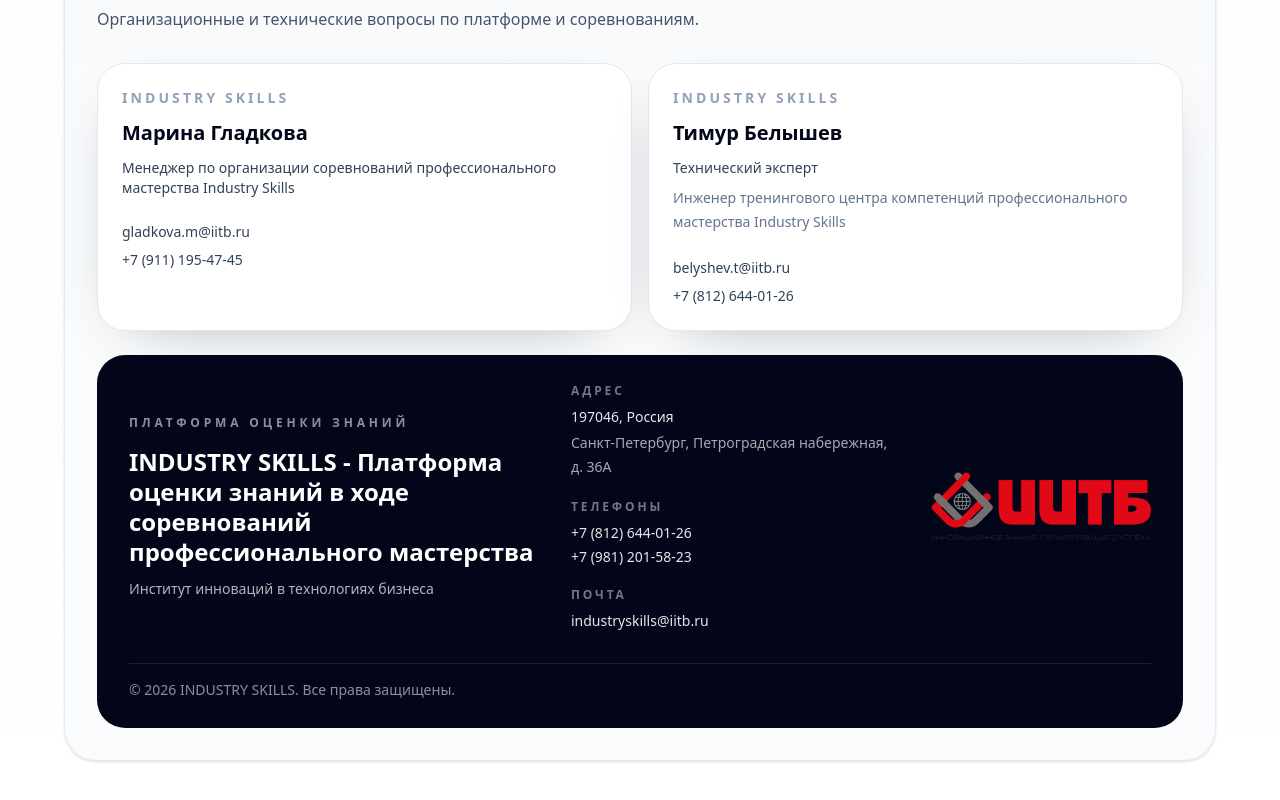
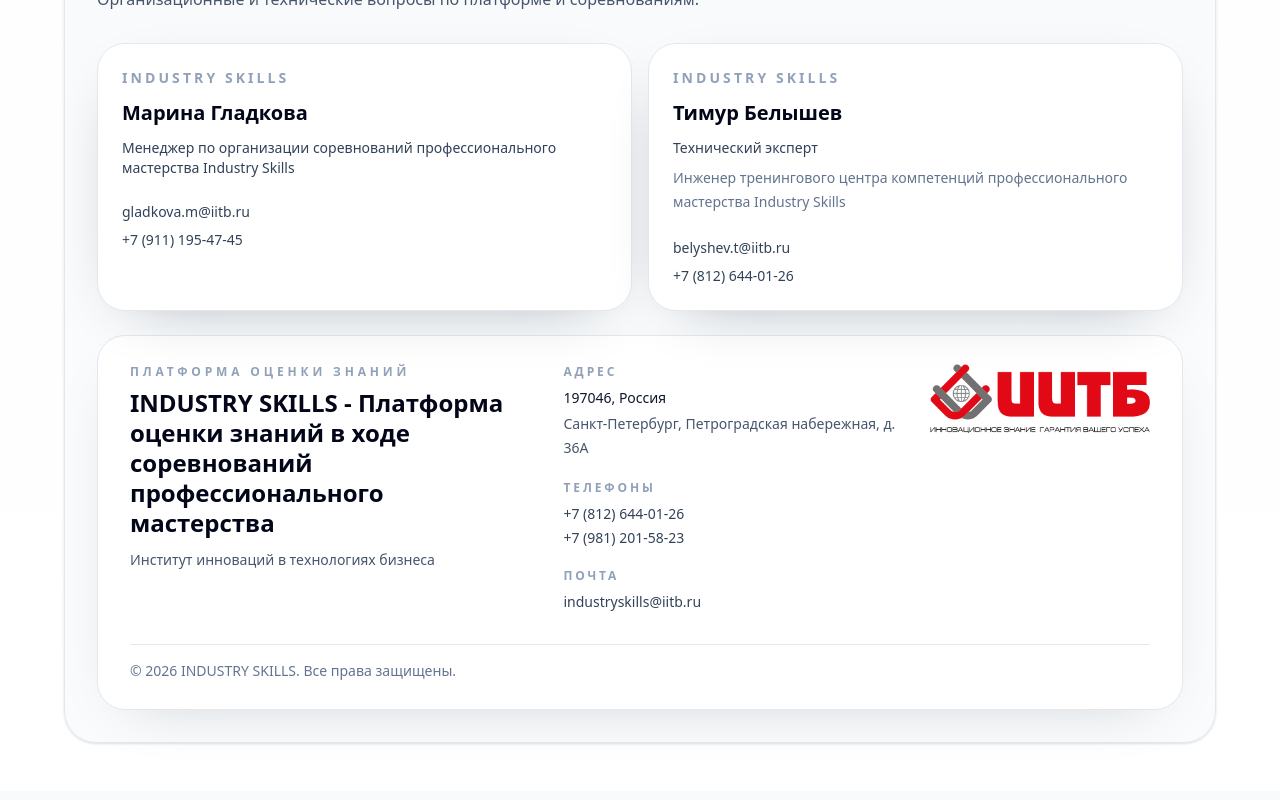
Before and after one commit to phantomhaif/Assessment_platform, a Next.js app: page / in a window 1280 px wide. Shown: the part 1956-2756 px from the top of the page. Built offline with nearby package versions, Linux system fonts and the light colour scheme.

Commit message:
Refine sidebar branding and contacts panel

```diff
--- a/src/components/layout/brand-lockup.tsx
+++ b/src/components/layout/brand-lockup.tsx
@@ -20,7 +20,7 @@
 
   return (
     <div className={cn("flex min-w-0 flex-col justify-between", className)}>
-      <h1
+      <div
         className={cn(
           "font-black uppercase tracking-wider text-[#C41E3A]",
           isRussian ? "whitespace-nowrap leading-none" : "leading-tight",
@@ -36,7 +36,7 @@
             SKILLS
           </>
         )}
-      </h1>
+      </div>
       <p className={cn("text-[#64748b]", subtitleClassName)}>{subtitle}</p>
     </div>
   )
--- a/src/components/layout/contacts-section.tsx
+++ b/src/components/layout/contacts-section.tsx
@@ -30,8 +30,7 @@
       {
         name: "Тимур Белышев",
         role: "Технический эксперт",
-        description:
-          "Инженер тренингового центра компетенций профессионального мастерства Industry Skills",
+        description: "Инженер тренингового центра компетенций профессионального мастерства Industry Skills",
         email: "belyshev.t@iitb.ru",
         phone: "+7 (812) 644-01-26",
       },
@@ -72,9 +71,7 @@
   return (
     <section className={cn("rounded-[32px] border border-slate-200 bg-slate-50/80 p-6 shadow-sm sm:p-8", className)}>
       <div className="mb-8">
-        <p className="text-xs font-semibold uppercase tracking-[0.32em] text-[#C41E3A]">
-          Industry Skills
-        </p>
+        <p className="text-xs font-semibold uppercase tracking-[0.32em] text-[#C41E3A]">Industry Skills</p>
         <h2 className="mt-3 text-3xl font-semibold text-slate-950">{copy.title}</h2>
         <p className="mt-2 max-w-2xl text-sm text-slate-600 sm:text-base">{copy.subtitle}</p>
       </div>
@@ -85,9 +82,7 @@
             key={person.email}
             className="rounded-[28px] border border-slate-200 bg-white p-6 shadow-[0_18px_60px_-36px_rgba(15,23,42,0.45)]"
           >
-            <p className="text-sm font-semibold uppercase tracking-[0.22em] text-slate-400">
-              Industry Skills
-            </p>
+            <p className="text-sm font-semibold uppercase tracking-[0.22em] text-slate-400">Industry Skills</p>
             <h3 className="mt-3 text-2xl font-semibold text-slate-950">{person.name}</h3>
             <p className="mt-3 text-sm font-medium text-slate-700">{person.role}</p>
             {"description" in person && person.description ? (
@@ -105,44 +100,40 @@
         ))}
       </div>
 
-      <div className="mt-6 rounded-[28px] bg-slate-950 px-6 py-7 text-white sm:px-8">
-        <div className="grid gap-8 lg:grid-cols-[minmax(0,1.25fr)_minmax(0,1fr)_auto] lg:items-center">
-          <div>
-            <p className="text-xs font-semibold uppercase tracking-[0.32em] text-white/55">
-              {copy.platformLabel}
-            </p>
-            <p className="mt-4 max-w-xl text-2xl font-semibold leading-tight">
-              {getPlatformTitle(locale)}
-            </p>
-            <p className="mt-3 text-sm text-white/70">{copy.instituteLabel}</p>
+      <div className="mt-6 rounded-[28px] border border-slate-200 bg-white px-6 py-7 shadow-[0_18px_60px_-36px_rgba(15,23,42,0.25)] sm:px-8">
+        <div className="grid gap-8 lg:grid-cols-[minmax(0,1.2fr)_minmax(0,1fr)_auto] lg:items-start">
+          <div className="self-start">
+            <p className="text-xs font-semibold uppercase tracking-[0.32em] text-slate-400">{copy.platformLabel}</p>
+            <p className="mt-2 max-w-xl text-2xl font-semibold leading-tight text-slate-950">{getPlatformTitle(locale)}</p>
+            <p className="mt-3 text-sm text-slate-600">{copy.instituteLabel}</p>
           </div>
 
-          <div className="grid gap-5 sm:grid-cols-3 lg:grid-cols-1">
+          <div className="grid gap-5 self-start sm:grid-cols-3 lg:grid-cols-1">
             <div>
-              <p className="text-xs font-semibold uppercase tracking-[0.24em] text-white/45">{copy.addressLabel}</p>
-              <p className="mt-2 text-sm font-medium text-white/90">{copy.addressCountry}</p>
-              <p className="mt-1 text-sm leading-6 text-white/65">{copy.addressLine}</p>
+              <p className="text-xs font-semibold uppercase tracking-[0.24em] text-slate-400">{copy.addressLabel}</p>
+              <p className="mt-2 text-sm font-medium text-slate-900">{copy.addressCountry}</p>
+              <p className="mt-1 text-sm leading-6 text-slate-600">{copy.addressLine}</p>
             </div>
             <div>
-              <p className="text-xs font-semibold uppercase tracking-[0.24em] text-white/45">{copy.phoneLabel}</p>
-              <div className="mt-2 space-y-1 text-sm text-white/90">
-                <a className="block transition-colors hover:text-white" href="tel:+78126440126">
+              <p className="text-xs font-semibold uppercase tracking-[0.24em] text-slate-400">{copy.phoneLabel}</p>
+              <div className="mt-2 space-y-1 text-sm text-slate-700">
+                <a className="block transition-colors hover:text-[#C41E3A]" href="tel:+78126440126">
                   +7 (812) 644-01-26
                 </a>
-                <a className="block transition-colors hover:text-white" href="tel:+79812015823">
+                <a className="block transition-colors hover:text-[#C41E3A]" href="tel:+79812015823">
                   +7 (981) 201-58-23
                 </a>
               </div>
             </div>
             <div>
-              <p className="text-xs font-semibold uppercase tracking-[0.24em] text-white/45">{copy.emailLabel}</p>
-              <a className="mt-2 block text-sm text-white/90 transition-colors hover:text-white" href="mailto:industryskills@iitb.ru">
+              <p className="text-xs font-semibold uppercase tracking-[0.24em] text-slate-400">{copy.emailLabel}</p>
+              <a className="mt-2 block text-sm text-slate-700 transition-colors hover:text-[#C41E3A]" href="mailto:industryskills@iitb.ru">
                 industryskills@iitb.ru
               </a>
             </div>
           </div>
 
-          <div className="flex justify-start lg:justify-end">
+          <div className="flex self-start justify-start lg:justify-end">
             <Image
               src={locale === "ru" ? "/iitb-logo-ru.png" : "/iitb-logo-en.png"}
               alt="IITB"
@@ -153,7 +144,7 @@
           </div>
         </div>
 
-        <div className="mt-8 border-t border-white/10 pt-4 text-sm text-white/55">
+        <div className="mt-8 border-t border-slate-200 pt-4 text-sm text-slate-500">
           © 2026 INDUSTRY SKILLS. {copy.rights}
         </div>
       </div>
--- a/src/components/layout/sidebar.tsx
+++ b/src/components/layout/sidebar.tsx
@@ -105,9 +105,9 @@
           <BrandLockup
             locale={locale}
             subtitle={platformName}
-            className="h-[52px]"
-            titleClassName="text-[14px]"
-            subtitleClassName="max-w-[150px] text-[10px] leading-tight"
+            className={locale === "ru" ? "relative top-[3px] h-[52px] justify-end gap-1" : "h-[52px]"}
+            titleClassName={locale === "ru" ? "text-[13px] leading-none tracking-[0.05em]" : "text-[14px]"}
+            subtitleClassName={cn("max-w-[148px] leading-[1.08]", locale === "ru" ? "text-[9px]" : "text-[10px]")}
           />
         </Link>
       </div>
```
